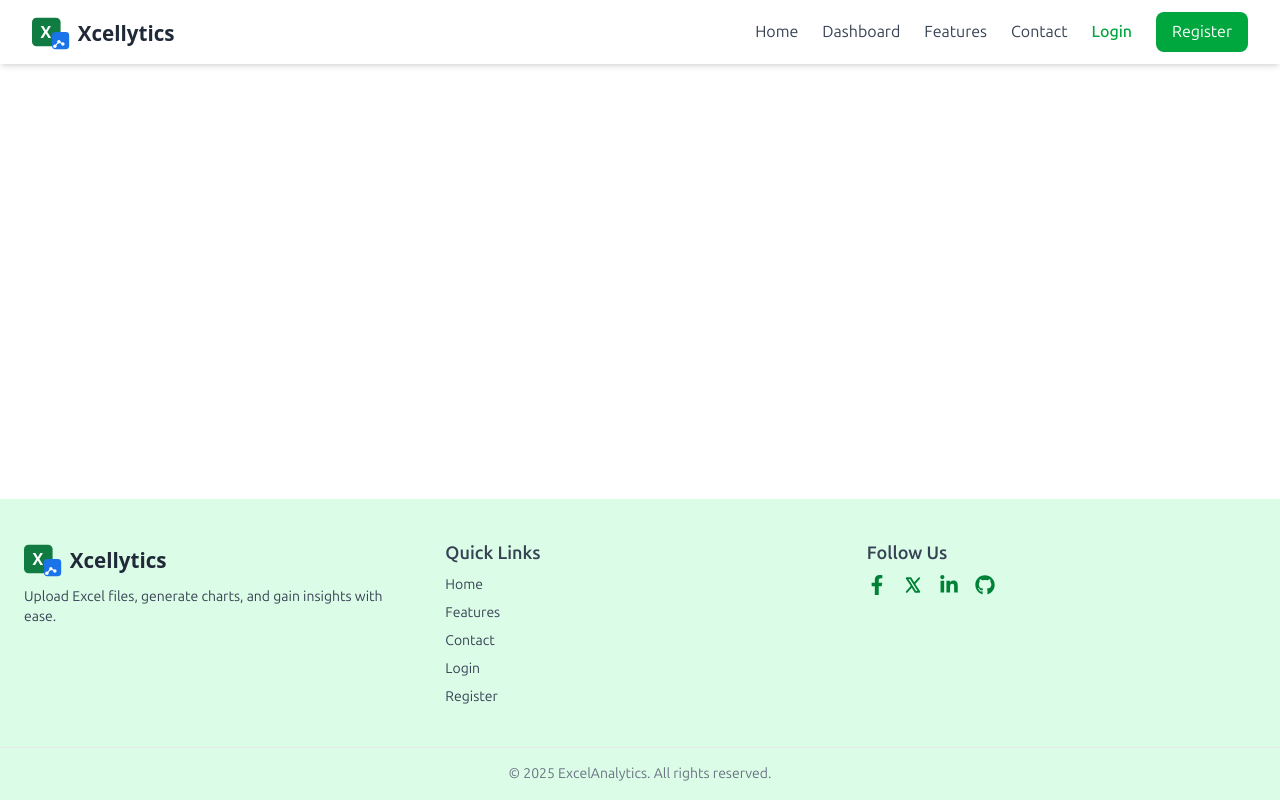
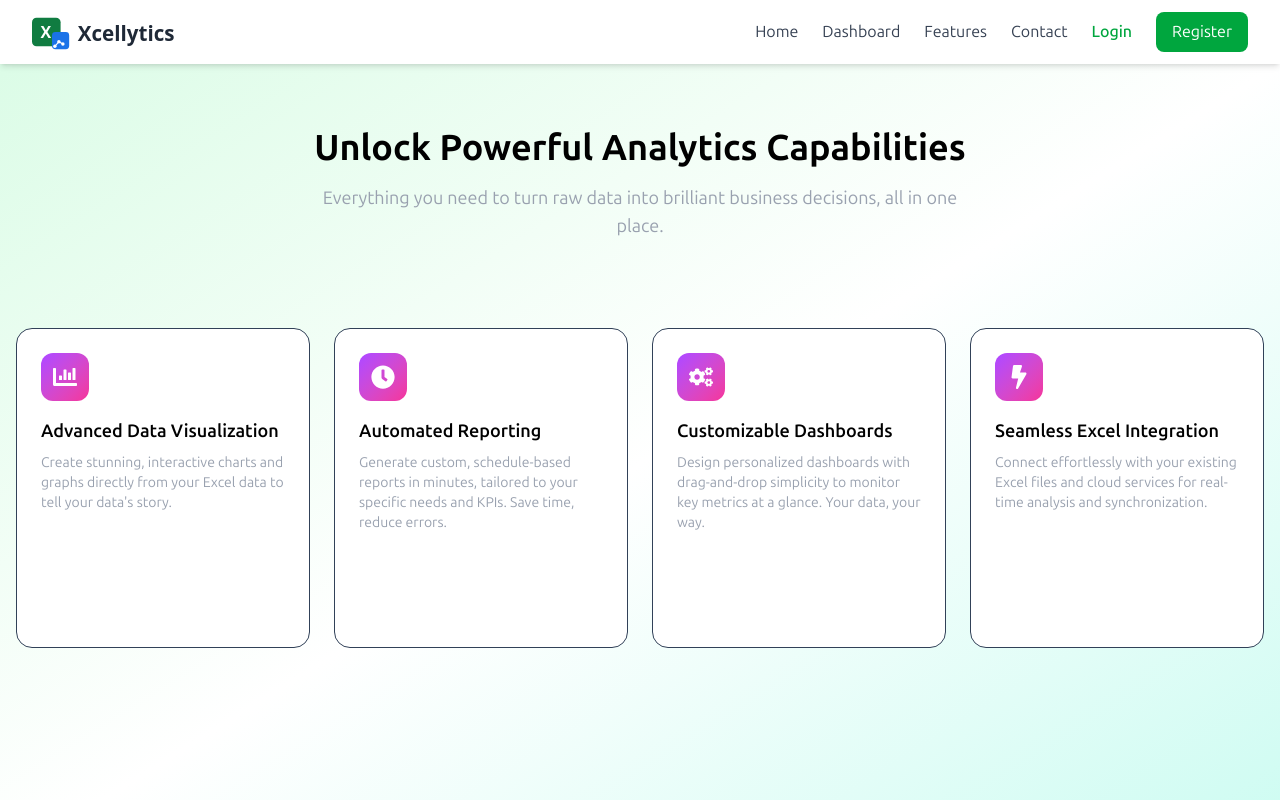
Before and after one commit to Piyushkr001/excel-analytic-platform, a React (Vite) app in the folder frontend/: page /features in a window 1280 px wide. Shown: the top 800 px of the page. Built offline with nearby package versions, Linux system fonts and the light colour scheme.

Commit message:
`feat: Added Features page and updated Landing page with new content`

```diff
--- a/frontend/src/App.jsx
+++ b/frontend/src/App.jsx
@@ -11,6 +11,7 @@ import Upload from './pages/Upload';
 import History from './pages/History';
 // import Admin from './pages/Admin';
 import PrivateRoute from './components/PrivateRoute';
+import Features from './pages/Features';
 
 function App() {
   return (
@@ -22,6 +23,8 @@ function App() {
             <Route path="/" element={<Landing />} />
             <Route path="/login" element={<Login />} />
             <Route path="/register" element={<Register />} />
+            <Route path = "/features" element={<Features/>}/>
+
 
             <Route
               path="/dashboard"
--- /dev/null
+++ b/frontend/src/pages/Features.jsx
@@ -0,0 +1,59 @@
+import React from 'react'
+import { FaChartBar, FaClock, FaCogs, FaBolt } from 'react-icons/fa'
+
+const features = [
+  {
+    icon: <FaChartBar className="text-white text-2xl" />,
+    title: "Advanced Data Visualization",
+    description:
+      "Create stunning, interactive charts and graphs directly from your Excel data to tell your data's story.",
+  },
+  {
+    icon: <FaClock className="text-white text-2xl" />,
+    title: "Automated Reporting",
+    description:
+      "Generate custom, schedule-based reports in minutes, tailored to your specific needs and KPIs. Save time, reduce errors.",
+  },
+  {
+    icon: <FaCogs className="text-white text-2xl" />,
+    title: "Customizable Dashboards",
+    description:
+      "Design personalized dashboards with drag-and-drop simplicity to monitor key metrics at a glance. Your data, your way.",
+  },
+  {
+    icon: <FaBolt className="text-white text-2xl" />,
+    title: "Seamless Excel Integration",
+    description:
+      "Connect effortlessly with your existing Excel files and cloud services for real-time analysis and synchronization.",
+  },
+]
+
+function Features() {
+  return (
+    <div className="flex flex-col items-center bg-gradient-to-br from-green-100 via-white to-teal-100 px-4 min-h-screen py-16">
+      <h2 className="font-bold text-4xl text-center mb-4">
+        Unlock Powerful Analytics Capabilities
+      </h2>
+      <p className="text-lg text-gray-400 text-center max-w-2xl mb-12">
+        Everything you need to turn raw data into brilliant business decisions, all in one place.
+      </p>
+
+      <div className="grid grid-cols-1 sm:grid-cols-2 lg:grid-cols-4 mt-10 gap-6 w-full max-w-7xl">
+        {features.map((feature, idx) => (
+          <div
+            key={idx}
+            className="bg-white rounded-2xl p-6 hover:shadow-lg border h-80 border-slate-700 transform transition-transform duration-300 hover:-translate-y-2  hover:shadow-blue-600/20"
+          >
+            <div className="bg-gradient-to-br from-purple-500 to-pink-500 w-12 h-12 rounded-xl flex items-center justify-center mb-4">
+              {feature.icon}
+            </div>
+            <h3 className="text-lg font-semibold mb-2">{feature.title}</h3>
+            <p className="text-sm text-gray-400">{feature.description}</p>
+          </div>
+        ))}
+      </div>
+    </div>
+  )
+}
+
+export default Features
--- a/frontend/src/pages/Landing.jsx
+++ b/frontend/src/pages/Landing.jsx
@@ -8,11 +8,11 @@ export default function Landing() {
 
         {/* Left: Text Content */}
         <div className="space-y-6">
-          <h1 className="text-4xl md:text-5xl font-extrabold text-green-700 leading-tight">
-            Analyze Excel Files <br /> Visually with AI Insights
+          <h1 className="text-4xl md:text-5xl font-extrabold text-gray-700 leading-tight">
+            Empower Your Data with <span className='text-green-700'>Xcellytics</span>
           </h1>
           <p className="text-gray-700 text-lg md:text-xl">
-            Upload your Excel files, generate beautiful charts, and gain instant insights using AI. Fast, simple, and powerful.
+            Upload your Excel files, generate beautiful charts, and gain instant insights. Fast, simple, and powerful.
           </p>
           <div className="flex flex-wrap gap-4">
             <Link to="/dashboard">
```
